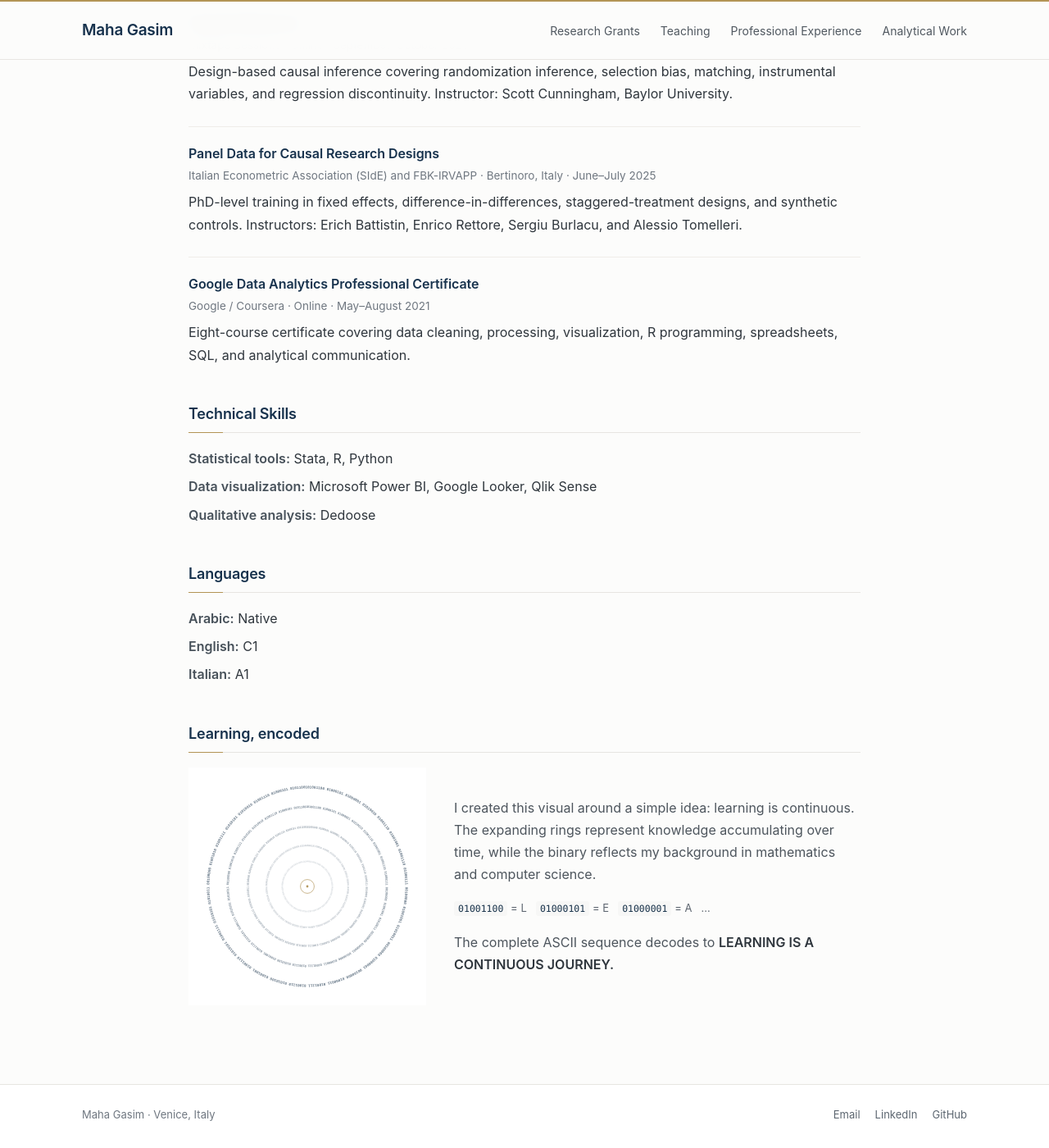
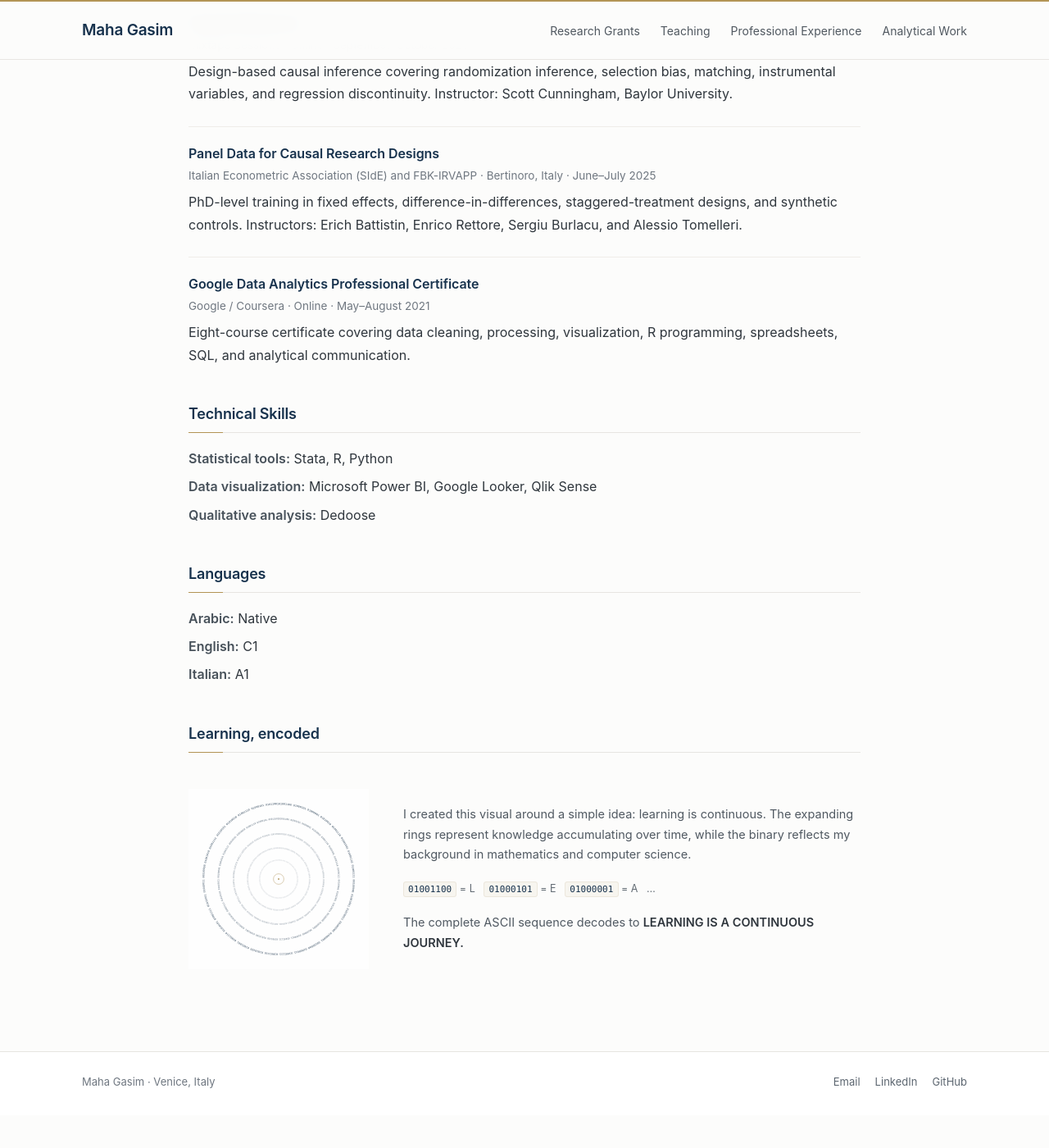
Before and after one commit to mahagasim/mahagasim.github.io, a Jekyll site: the page built from index.md, in a window 1280 px wide and 1400 px high, scrolled down 1250 px. Shown: the whole window at 82% size. Built offline with Jekyll 4.4.1, drawn with Linux system fonts in a browser that asks for light colours; after the commit the page ends 2610 px from its top, so only the background shows below that.

Commit message:
Polish learning journey section

```diff
--- a/assets/css/learning.css
+++ b/assets/css/learning.css
@@ -1,9 +1,10 @@
 .learning-visual {
   display: grid;
-  grid-template-columns: 290px minmax(0, 1fr);
-  gap: 34px;
+  grid-template-columns: 220px minmax(0, 1fr);
+  gap: 42px;
   align-items: center;
-  margin-top: 18px;
+  margin-top: 22px;
+  padding: 22px 0 4px;
 }
 
 .learning-visual figure {
@@ -13,12 +14,22 @@
 .learning-visual img {
   display: block;
   width: 100%;
-  max-width: 290px;
+  max-width: 220px;
   height: auto;
+  margin: 0 auto;
+  opacity: 0.9;
+  transition: opacity 180ms ease, transform 180ms ease;
+}
+
+.learning-visual:hover img {
+  opacity: 1;
+  transform: translateY(-2px);
 }
 
 .learning-copy {
-  color: #4d555d;
+  color: #505962;
+  font-size: 14.5px;
+  line-height: 1.72;
 }
 
 .learning-copy p:last-child {
@@ -26,25 +37,32 @@
 }
 
 .decoding-line {
-  margin: 16px 0;
-  color: #5e6670;
-  font-size: 13px;
-  line-height: 1.8;
+  margin: 17px 0;
+  color: #626b73;
+  font-size: 12.5px;
+  line-height: 1.9;
 }
 
 .decoding-line code {
-  color: #18324a;
-  background: #f7f7f6;
+  color: #17324d;
+  background: #f7f5ef;
+  border: 1px solid #ece7dc;
+}
+
+@media (prefers-reduced-motion: reduce) {
+  .learning-visual img {
+    transition: none;
+  }
 }
 
 @media (max-width: 680px) {
   .learning-visual {
     grid-template-columns: 1fr;
-    gap: 18px;
+    gap: 20px;
+    padding-top: 14px;
   }
 
   .learning-visual img {
-    max-width: 260px;
-    margin: 0 auto;
+    max-width: 190px;
   }
 }
```
